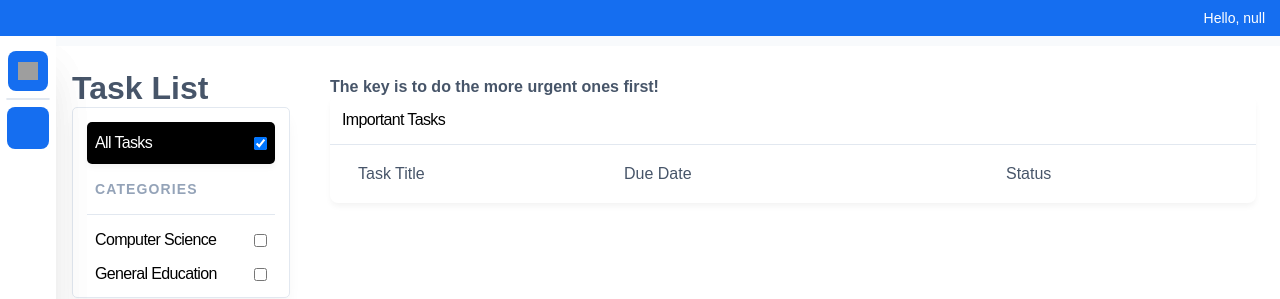
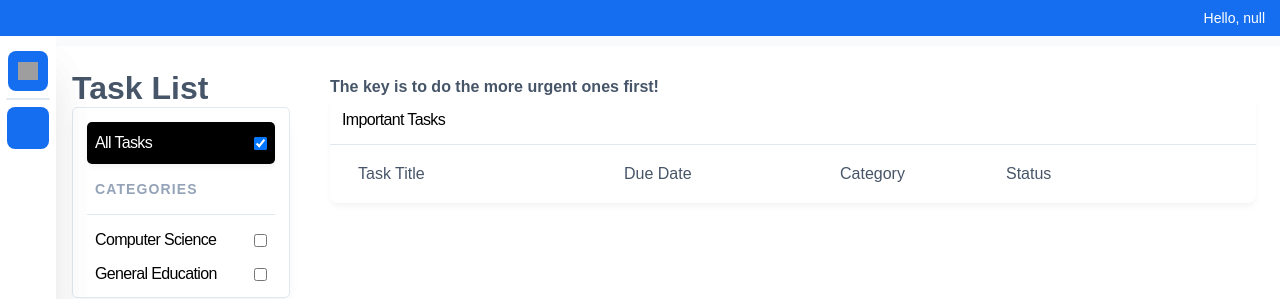
Before and after one commit to mmfallacy/task-space, a SvelteKit app: page /task-list in a window 1280 px wide. Shown: the top 299 px of the page. Built offline with nearby package versions, Linux system fonts and the light colour scheme; grey boxes are pictures that could not be loaded; some icons are missing.

Commit message:
fix: added category on tasklist header

```diff
--- a/src/routes/task-list/+page.svelte
+++ b/src/routes/task-list/+page.svelte
@@ -63,7 +63,7 @@
 
                             <div class="tasklist-header-category">
                                 <div>
-                                    <p style="font-family:arial" />
+                                    <p style="font-family:arial">Category</p>
                                 </div>
                             </div>
 
```
